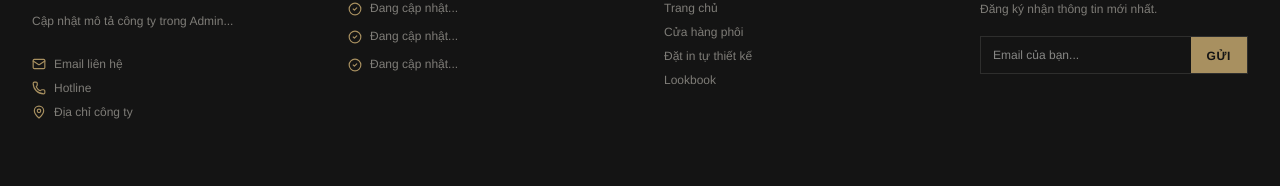
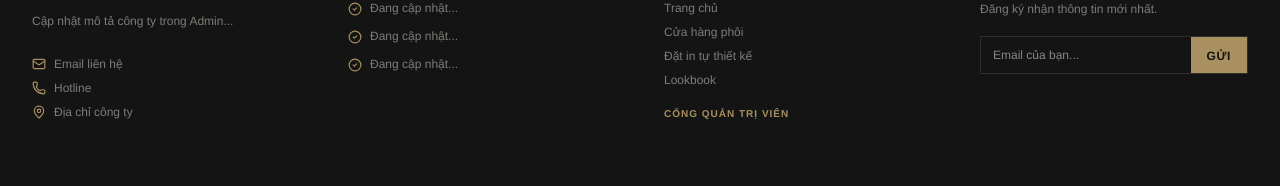
Before and after one commit to hoanggerber1-cmyk/printee, a React (Vite) app: page / in a window 1280 px wide. Shown: the part 519-705 px from the top of the page. Built offline with nearby package versions, Linux system fonts and the light colour scheme; no server answers; the database is empty.

Commit message:
Update Footer.tsx

```diff
--- a/src/components/Footer.tsx
+++ b/src/components/Footer.tsx
@@ -84,6 +84,10 @@ export default function Footer({ setCurrentPage }: FooterProps) {
             <li><button onClick={() => setCurrentPage('catalog')} className="hover:text-brand-gold transition">Cửa hàng phôi</button></li>
             <li><button onClick={() => setCurrentPage('custom-print')} className="hover:text-brand-gold transition">Đặt in tự thiết kế</button></li>
             <li><button onClick={() => setCurrentPage('lookbook')} className="hover:text-brand-gold transition">Lookbook</button></li>
+            {/* Đây là nút Quản trị, luôn hiển thị cứng ở Footer để Admin tiện bấm */}
+            <li className="pt-2 mt-2 border-t border-brand-charcoal">
+               <button onClick={() => setCurrentPage('admin')} className="text-[10px] uppercase tracking-widest text-brand-gold font-bold hover:text-white transition">CỔNG QUẢN TRỊ VIÊN</button>
+            </li>
           </ul>
         </div>
 
```
